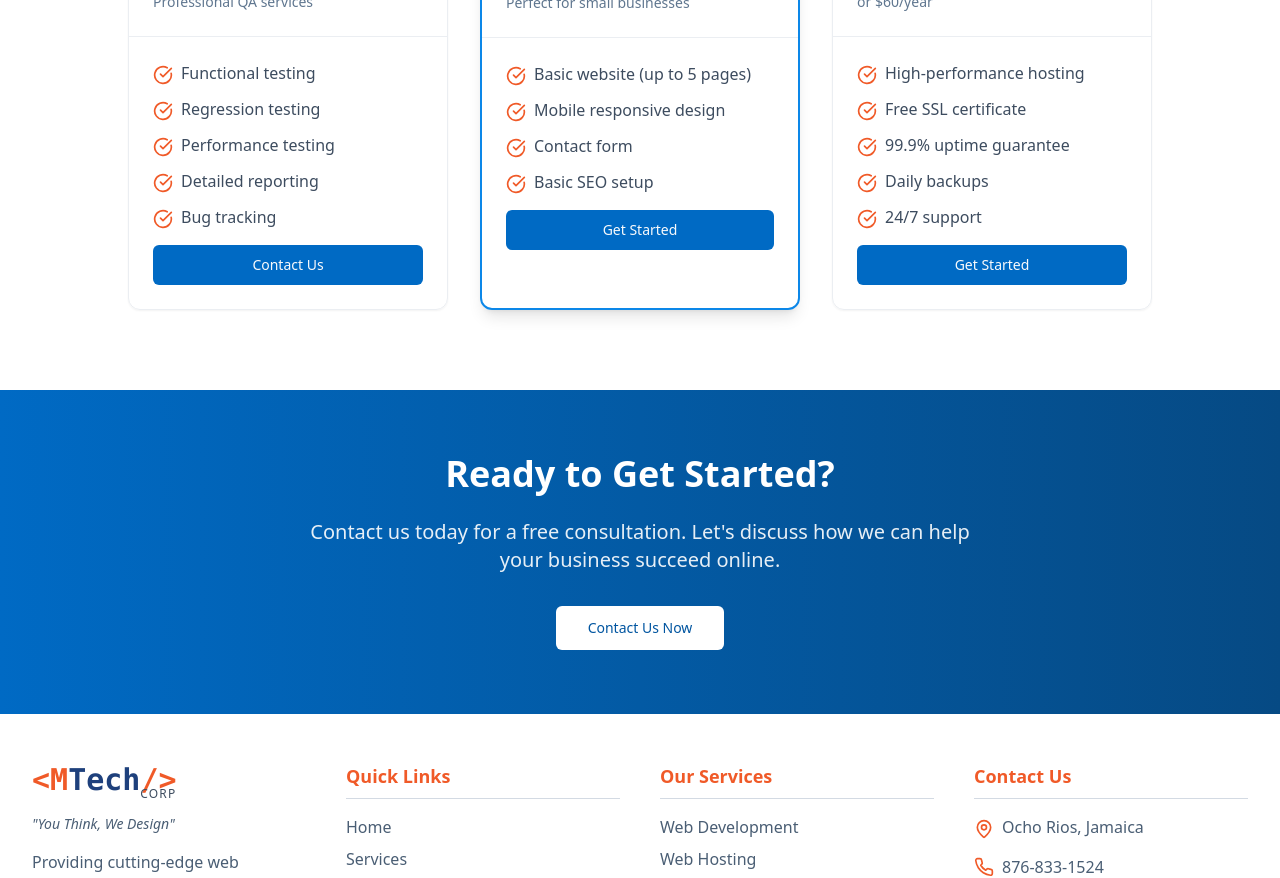
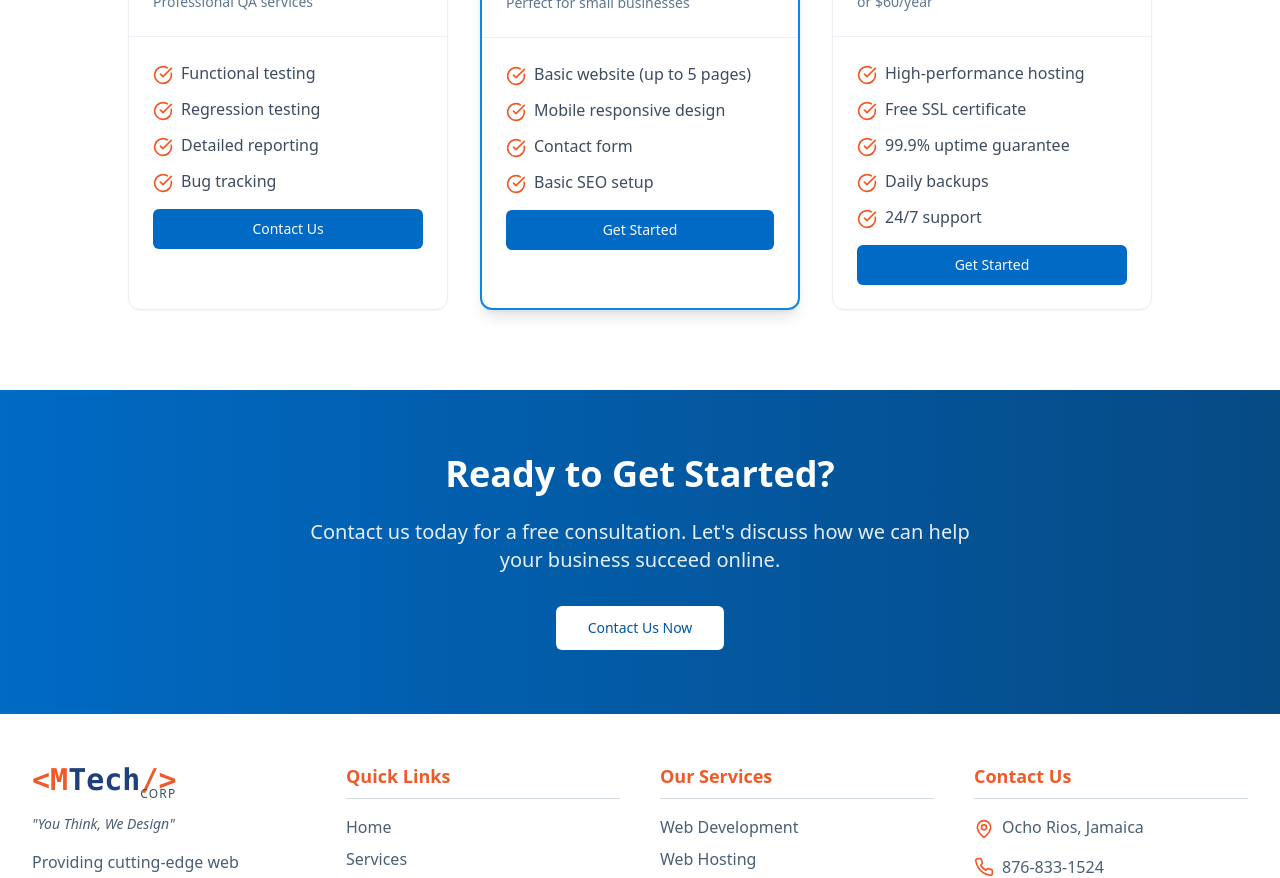
Before and after one commit to Moya876/mtech-digital-hub, a React (Vite) app: page /services in a window 1280 px wide. Shown: the part 3320-4198 px from the top of the page. Built offline with nearby package versions, Linux system fonts and the light colour scheme.

Commit message:
Code edited in Lovable Code Editor
Edited UI in Lovable

```diff
--- a/src/pages/Services.tsx
+++ b/src/pages/Services.tsx
@@ -235,10 +235,6 @@ const Services = () => {
                   </li>
                   <li className="flex items-start">
                     <CheckCircle className="h-5 w-5 text-mtechOrange mr-2 mt-1 flex-shrink-0" />
-                    <span className="text-mtechGray-700">Performance testing</span>
-                  </li>
-                  <li className="flex items-start">
-                    <CheckCircle className="h-5 w-5 text-mtechOrange mr-2 mt-1 flex-shrink-0" />
                     <span className="text-mtechGray-700">Detailed reporting</span>
                   </li>
                   <li className="flex items-start">
```
